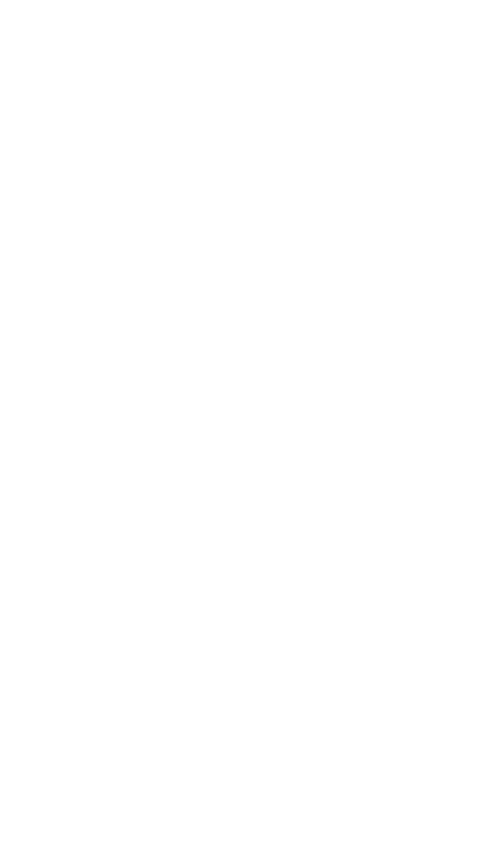
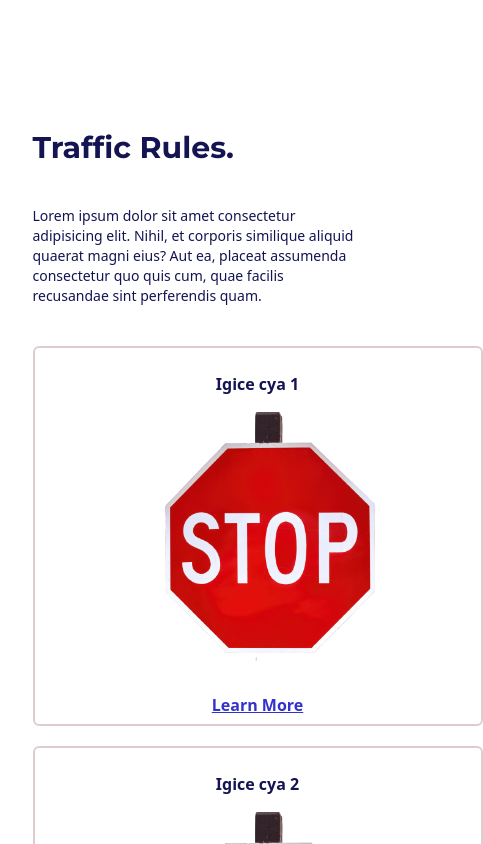
Before and after one commit to yschristian/classic-test, a React (Vite) app: page / in a window 390 px wide. Shown: the part 840-1684 px from the top of the page, 483 px wide, since content can reach past the window. Before the commit the page ends 890 px from the top, so only its background shows below. Built offline with nearby package versions, Linux system fonts and the light colour scheme.

Commit message:
traffic rules

```diff
--- a/index.html
+++ b/index.html
@@ -4,7 +4,7 @@
     <meta charset="UTF-8" />
     <link rel="icon" type="image/svg+xml" href="/vite.svg" />
     <meta name="viewport" content="width=device-width, initial-scale=1.0" />
-    <title>Vite + React + TS</title>
+    <title>ClassiClass</title>
   </head>
   <body>
     <div id="root"></div>
--- a/src/App.tsx
+++ b/src/App.tsx
@@ -1,7 +1,9 @@
 import Navbar from "@/pages/Navbar"
 import { useState } from "react"
 import { SelectedPage } from "@/shared/types"
-import Home from "./pages/Home"
+import Home from "@/pages/Home"
+import RoadSigns from "@/pages/RoadSigns"
+import TrafficRules from "@/pages/TrafficRules"
 
 
 function App() {
@@ -17,6 +19,12 @@
       <Home
         setSelectedPage={setSelectedPage}
       />
+      <RoadSigns
+        setSelectedPage={setSelectedPage}
+      />
+      <TrafficRules
+        setSelectedPage={setSelectedPage}
+      />
     </div>
   )
 }
--- /dev/null
+++ b/src/pages/RoadSigns/index.tsx
@@ -0,0 +1,18 @@
+import { SelectedPage } from '@/shared/types'
+import React from 'react'
+
+type Props = {
+    setSelectedPage:(value: SelectedPage) => void
+}
+
+const RoadSigns = ({setSelectedPage}: Props) => {
+  return (
+    <section
+    id="roadsigns"
+    >
+
+    </section>
+  )
+}
+
+export default RoadSigns
--- /dev/null
+++ b/src/pages/TrafficRules/TrafficRoad.tsx
@@ -0,0 +1,33 @@
+import React from 'react'
+import roadsignn2 from "@/assets/roadsignn2.png"
+import roadsigns1 from "@/assets/roadsigns1.png"
+import { SelectedPage } from '@/shared/types'
+import AnchorLink from 'react-anchor-link-smooth-scroll'
+
+type Props = {
+    title: string,
+    img: string,
+    setSelectedPage:(value:SelectedPage)=>void
+}
+
+const TrafficRoad = ({setSelectedPage, title, img }: Props) => {
+    return (
+        <div className='mt-5 rounded-md border-2 border-gray-100 px-5 py-6 text-center h-[380px] w-[450px]'>
+            <h4 className="font-bold">{title}</h4>
+            <div className="mb-4 flex justify-center">
+                <div className=" p-4">
+                <img alt={`${img}`} src={img}/>
+                </div>
+            </div>
+            <AnchorLink
+                className="txt-sm font-bold text-primary-500 underline hover:text-secondary-500"
+                onClick={() => setSelectedPage(SelectedPage.ContactUs)}
+                href={`#${SelectedPage.ContactUs}`}
+            >
+                <p>Learn More</p>
+            </AnchorLink>
+        </div>
+    )
+}
+
+export default TrafficRoad
--- /dev/null
+++ b/src/pages/TrafficRules/index.tsx
@@ -0,0 +1,73 @@
+import HText from '@/shared/HText'
+import { SelectedPage } from '@/shared/types'
+import roadsignn2 from "@/assets/roadsignn2.png"
+import roadsigns1 from "@/assets/roadsigns1.png"
+import { RoadType } from '@/shared/types'
+import TrafficRoad from './TrafficRoad'
+
+type Props = {
+  setSelectedPage: (value: SelectedPage) => void
+}
+const Traffic: Array<RoadType> = [
+  {
+    id:1,
+    title: "Igice cya 1",
+    img: roadsignn2
+  },
+  {
+    id:2,
+    title: "Igice cya 2",
+    img: roadsignn2
+  },
+  {
+    id:3,
+    title: "Igice cya 3",
+    img: roadsignn2
+  },
+  {
+    id:4,
+    title: "Igice cya 4",
+    img: roadsignn2
+  },
+  {
+    id:5,
+    title: "igice cya 5",
+    img: roadsignn2
+  },
+  {
+    id:6,
+    title: "igice cya 6",
+    img: roadsignn2
+  }
+]
+const TrafficRules = ({ setSelectedPage }: Props) => {
+  return (
+    <section
+      id="trafficrules"
+      className="mx-auto min-h-full w-5/6 py-20 bg"
+    >
+      <div>
+        <div className='md:my-5 md:w-3/5'>
+          <HText>Traffic Rules.</HText>
+          <p className='my-10 text-sm'>
+            Lorem ipsum dolor sit amet consectetur adipisicing elit. Nihil, et corporis similique aliquid quaerat magni eius? Aut ea, placeat assumenda consectetur quo quis cum, quae facilis recusandae sint perferendis quam.
+          </p>
+        </div>
+        <div className='md:flex mt-5 items-center gap-8 flex-wrap'>
+          {
+            Traffic.map((item: RoadType) => (
+              <TrafficRoad
+                key={item.id}
+                title={item.title}
+                img={item.img}
+                setSelectedPage={setSelectedPage}
+              />
+            ))
+          }
+        </div>
+      </div>
+    </section>
+  )
+}
+
+export default TrafficRules
--- /dev/null
+++ b/src/shared/HText.tsx
@@ -0,0 +1,15 @@
+import React from 'react'
+
+type Props = {
+    children: React.ReactNode
+}
+
+const HText = ({ children }: Props) => {
+    return (
+        <h1 className='basis-3/5 font-bold text-3xl font-montserrat'>
+            {children}
+        </h1>
+    )
+}
+
+export default HText
--- a/src/shared/types.ts
+++ b/src/shared/types.ts
@@ -5,3 +5,8 @@
     TrafficRules="trafficrules",
     ContactUs = "contactus"
 }
+export interface RoadType{
+    id:number,
+    title:string,
+    img: string
+}
```
